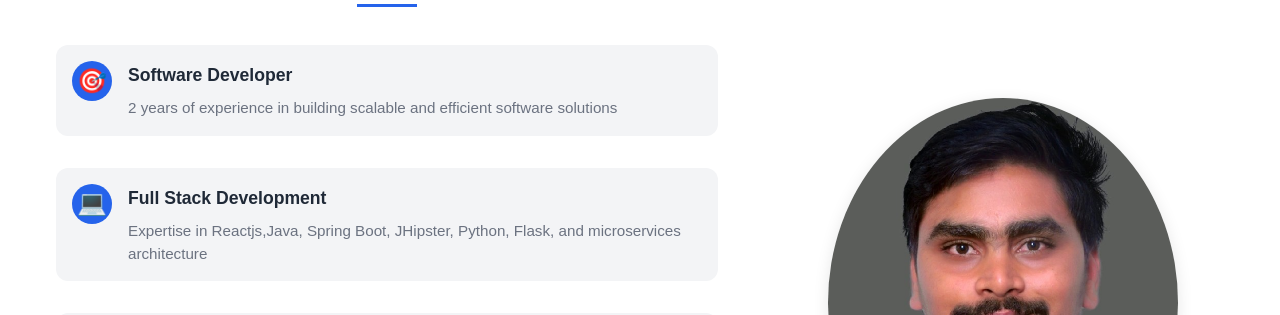
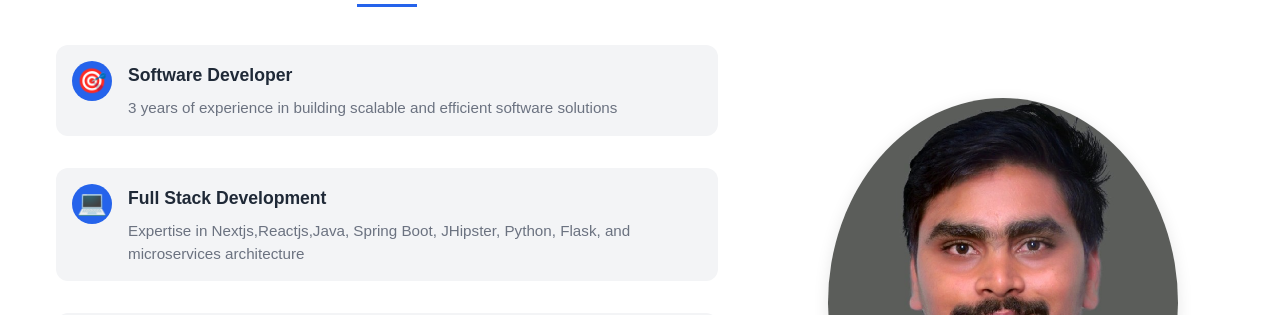
Before and after one commit to nareshkolimi26/nareshkolimi26.github.io, a plain HTML site: page index.html in a window 1280 px wide. Shown: the part 1069-1384 px from the top of the page. Drawn offline with Linux system fonts and the light colour scheme; a web font is replaced by a local one.

Commit message:
Update index.html

```diff
--- a/index.html
+++ b/index.html
@@ -80,14 +80,14 @@
                             <span class="point-icon">🎯</span>
                             <div class="point-content">
                                 <h3>Software Developer</h3>
-                                <p>2 years of experience in building scalable and efficient software solutions</p>
+                                <p>3 years of experience in building scalable and efficient software solutions</p>
                             </div>
                         </li>
                         <li>
                             <span class="point-icon">💻</span>
                             <div class="point-content">
                                 <h3>Full Stack Development</h3>
-                                <p>Expertise in Reactjs,Java, Spring Boot, JHipster, Python, Flask, and microservices architecture</p>
+                                <p>Expertise in Nextjs,Reactjs,Java, Spring Boot, JHipster, Python, Flask, and microservices architecture</p>
                             </div>
                         </li>
                         <li>
```
